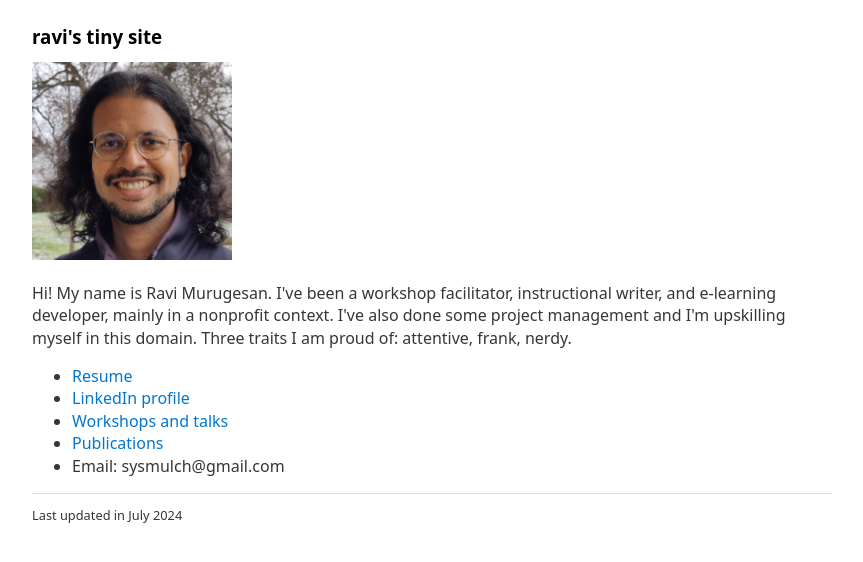
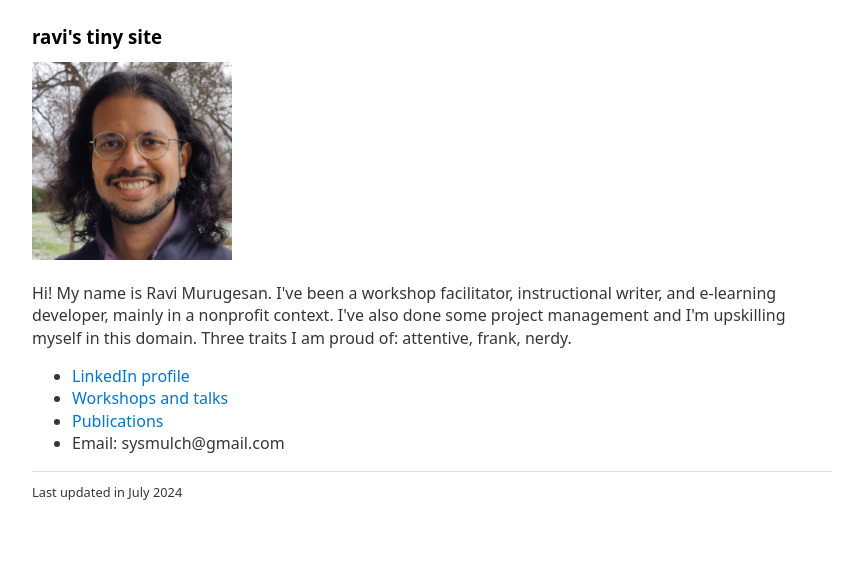
Before and after one commit to sysmulch/sysmulch.github.io, a plain HTML site: page index.html in a window 1280 px wide. Shown: the whole page, without its empty margins (208-1071 px from the left). Drawn offline with nearby package versions, Linux system fonts and the light colour scheme.

Commit message:
Update index.html

```diff
--- a/index.html
+++ b/index.html
@@ -15,7 +15,6 @@
 </p>
 
 <ul>
-	<li><a href="https://docs.google.com/document/d/1Zde_Jg-lQ72oLYxBmIJ-q3yDmAIdMQJc_m1SMS8Ui5I/edit?usp=sharing">Resume</a></li>
 	<li><a href="https://www.linkedin.com/in/ravimurugesan/">LinkedIn profile</a></li>
 	<li><a href="https://docs.google.com/spreadsheets/d/1Vn68Hg92kiPDzVrcL1jgFszYFyTQHBx5J9i5ZsxV7nE/edit?usp=sharing">Workshops and talks</a></li>
 	<li><a href="https://orcid.org/0000-0002-1898-0559">Publications</a></li>
```
